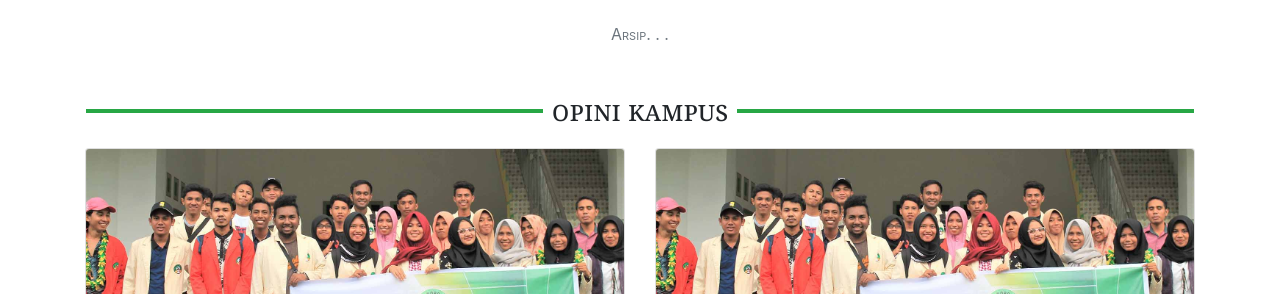
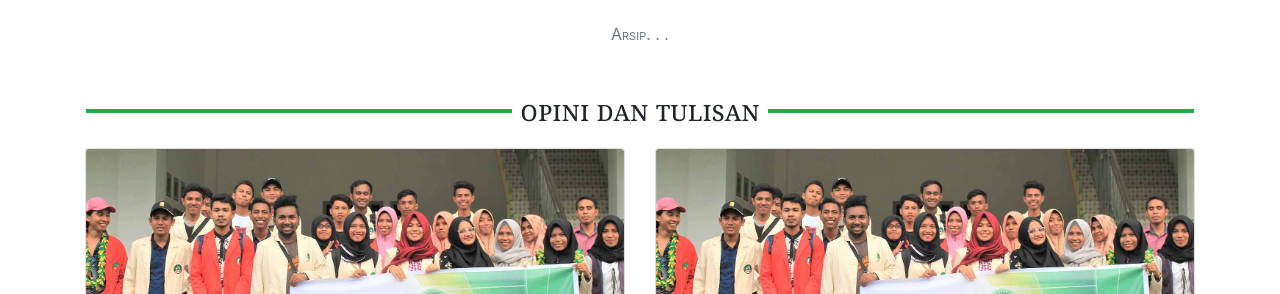
Before and after one commit to saidbahta/stmik-tm, a Jekyll site: the page built from index.md, in a window 1280 px wide and 900 px high, scrolled down 1581 px. Shown: the part 168-462 px from the top of the window. Built offline with Jekyll 4.4.1, drawn with Linux system fonts in a browser that asks for light colours; nearby versions of some CDN libraries.

Commit message:
ganti tag opini kampus dengan opini dan tulisan

```diff
--- a/_layouts/beranda.html
+++ b/_layouts/beranda.html
@@ -62,7 +62,7 @@ layout: default
 <br>
 
 <div class="container">
-    <h3 class="text-center garis-heading font-georgia font-small-caps">opini kampus</h3>
+    <h3 class="text-center garis-heading font-georgia font-small-caps">opini dan tulisan</h3>
     <div class="row">
         {% assign daftar-opini = site.opini | reverse %}
         {% for opini in daftar-opini limit:4 %}
```
